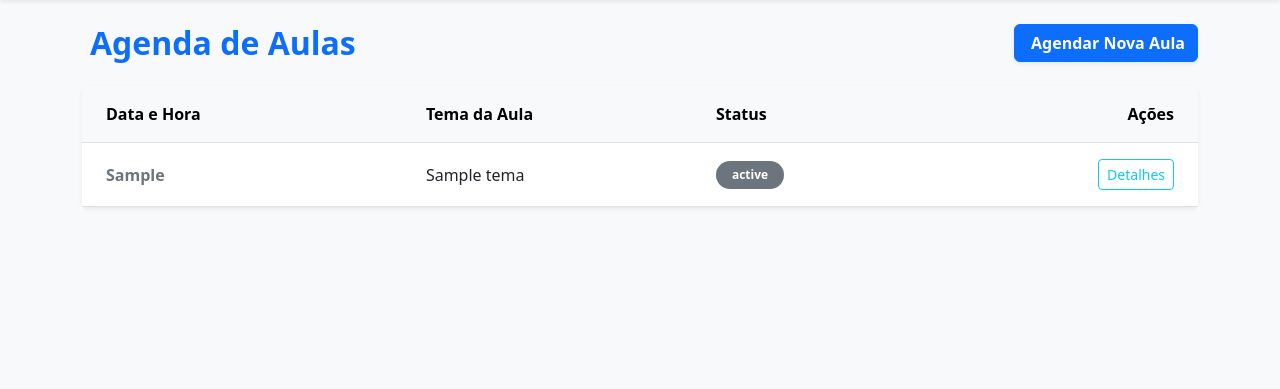
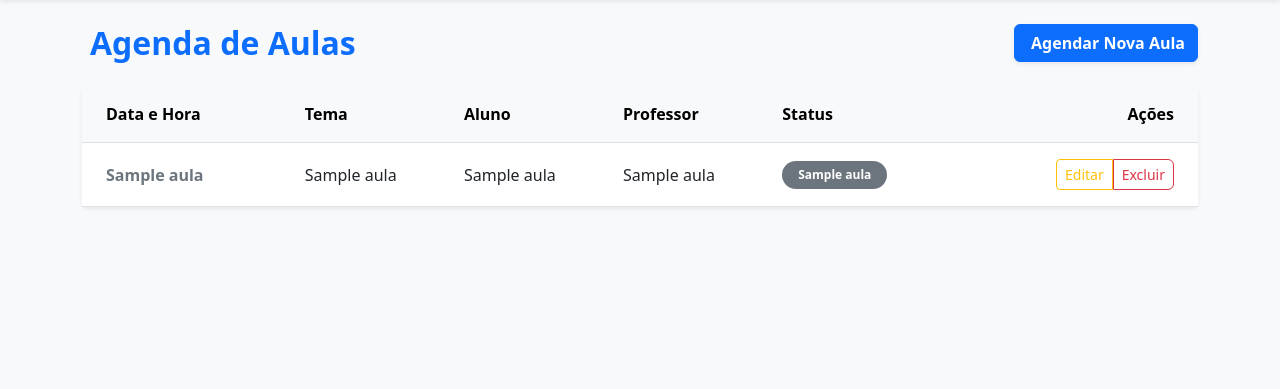
Before and after one commit to paula-helena/projeto_gestao_escolar, a Flask app: page /aulas in a window 1280 px wide. Shown: the part 56-445 px from the top of the page. Run offline with Flask 3, Linux system fonts and the light colour scheme; the visitor is signed in with stand-in values (Sample User, id 1); a database or web service that is not in the repository returns one stand-in record (values such as "Sample title"); some libraries are stand-ins or nearby versions.

Commit message:
ajuste do cadastro de aulas

```diff
--- a/app.py
+++ b/app.py
@@ -130,25 +130,43 @@ def home_aluno():
     return render_template('home_aluno.html')
 
 
+
+
 # ==================================================
 # 5. GESTÃO DE AULAS (AGENDAMENTO)
 # ==================================================
 @app.route('/aulas', methods=['GET'])
 @login_required()
 def listar_aulas():
-    """Rota para listar aulas (visão diferente para prof e aluno no template)"""
     conexao = psycopg2.connect(DATABASE_URL)
     cursor = conexao.cursor()
 
     try:
         if session.get('perfil') == 'PROFESSOR':
-            cursor.execute("SELECT id_aula, data_hora, tema, status FROM Aula WHERE id_professor = %s ORDER BY data_hora", (session.get('user_id'),))
+            # Professor vê todas as aulas dele, trazendo o nome do aluno vinculado (se houver)
+            cursor.execute("""
+                SELECT a.id_aula, a.data_hora, a.tema, a.status,
+                       COALESCE(al.nome, 'Não vinculado') as aluno_nome,
+                       p.nome as professor_nome
+                FROM Aula a
+                LEFT JOIN Aula_Aluno aa ON a.id_aula = aa.id_aula
+                LEFT JOIN Aluno al ON aa.id_aluno = al.id_aluno
+                JOIN Professor p ON a.id_professor = p.id_professor
+                WHERE a.id_professor = %s
+                ORDER BY a.data_hora
+            """, (session.get('user_id'),))
         else:
+            # Aluno vê apenas as aulas dele
             cursor.execute("""
-                SELECT a.id_aula, a.data_hora, a.tema, a.status
+                SELECT a.id_aula, a.data_hora, a.tema, a.status,
+                       al.nome as aluno_nome,
+                       p.nome as professor_nome
                 FROM Aula a
                 JOIN Aula_Aluno aa ON a.id_aula = aa.id_aula
-                WHERE aa.id_aluno = %s ORDER BY a.data_hora
+                JOIN Aluno al ON aa.id_aluno = al.id_aluno
+                JOIN Professor p ON a.id_professor = p.id_professor
+                WHERE aa.id_aluno = %s
+                ORDER BY a.data_hora
             """, (session.get('user_id'),))
 
         aulas = cursor.fetchall()
@@ -157,31 +175,142 @@ def listar_aulas():
         cursor.close()
         conexao.close()
 
+
 @app.route('/aulas/nova', methods=['GET', 'POST'])
 @login_required('PROFESSOR')
 def nova_aula():
     """Rota para o professor cadastrar uma nova aula"""
+    conexao = psycopg2.connect(DATABASE_URL)
+    cursor = conexao.cursor()
+
+
     if request.method == 'POST':
         data_hora = request.form.get('data_hora')
-        tema = request.form.get('tema')
+        tema = request.form.get('tema') # Aqui receberá o título ou ID do tema escolhido
+        id_aluno = request.form.get('id_aluno')
 
-        conexao = psycopg2.connect(DATABASE_URL)
-        cursor = conexao.cursor()
         try:
-            # CORREÇÃO: Fechamento correto das aspas triplas e uso do %s
             cursor.execute("""
                 INSERT INTO Aula (id_professor, data_hora, tema, status)
-                VALUES (%s, %s, %s, 'AGENDADA')
+                VALUES (%s, %s, %s, 'AGENDADA') RETURNING id_aula
             """, (session.get('user_id'), data_hora, tema))
 
+            nova_aula_id = cursor.fetchone()[0]
+
+
+            if id_aluno:
+                cursor.execute("""
+                    INSERT INTO Aula_Aluno (id_aluno, id_aula, presenca)
+                    VALUES (%s, %s, FALSE)
+                """, (id_aluno, nova_aula_id))
+
+
             conexao.commit()
-            flash('Aula agendada com sucesso!', 'success')
+            flash('Aula agendada e vinculada ao aluno com sucesso!', 'success')
             return redirect(url_for('listar_aulas'))
+        except Exception as e:
+            conexao.rollback()
+            flash('Erro ao agendar aula.', 'danger')
+            return redirect(url_for('nova_aula'))
         finally:
             cursor.close()
             conexao.close()
 
-    return render_template('nova_aula.html')
+    try:
+        # Busca os alunos cadastrados
+        cursor.execute("SELECT id_aluno, nome FROM Aluno ORDER BY nome")
+        alunos = cursor.fetchall()
+
+        # Busca os temas cadastrados para popular a lista
+        cursor.execute("SELECT id_tema, titulo FROM Tema ORDER BY titulo")
+        temas = cursor.fetchall()
+    finally:
+        cursor.close()
+        conexao.close()
+
+    return render_template('nova_aula.html', alunos=alunos, temas=temas)
+
+
+@app.route('/aulas/editar/<int:id_aula>', methods=['GET'])
+@login_required('PROFESSOR')
+def editar_aula_form(id_aula):
+    conexao = psycopg2.connect(DATABASE_URL)
+    cursor = conexao.cursor()
+
+
+    try:
+        # Busca os dados da aula específica
+        cursor.execute("SELECT id_aula, data_hora, tema, status FROM Aula WHERE id_aula = %s", (id_aula,))
+        aula = cursor.fetchone()
+
+
+        # Busca temas e alunos para os selects do formulário
+        cursor.execute("SELECT id_tema, titulo FROM Tema ORDER BY titulo")
+        temas = cursor.fetchall()
+    finally:
+        cursor.close()
+        conexao.close()
+
+
+    if not aula:
+        flash('Aula não encontrada.', 'danger')
+        return redirect(url_for('listar_aulas'))
+
+
+    return render_template('editar_aula.html', aula=aula, temas=temas)
+
+
+@app.route('/aulas/atualizar/<int:id_aula>', methods=['POST'])
+@login_required('PROFESSOR')
+def atualizar_aula(id_aula):
+    data_hora = request.form.get('data_hora')
+    tema = request.form.get('tema')
+    status = request.form.get('status')
+
+
+    conexao = psycopg2.connect(DATABASE_URL)
+    cursor = conexao.cursor()
+
+
+    try:
+        cursor.execute(
+            """UPDATE Aula SET data_hora = %s, tema = %s, status = %s WHERE id_aula = %s""",
+            (data_hora, tema, status, id_aula)
+        )
+        conexao.commit()
+        flash('Aula atualizada com sucesso!', 'success')
+    except Exception as e:
+        conexao.rollback()
+        flash('Erro ao atualizar aula.', 'danger')
+    finally:
+        cursor.close()
+        conexao.close()
+
+
+    return redirect(url_for('listar_aulas'))
+
+
+@app.route('/aulas/excluir/<int:id_aula>', methods=['POST'])
+@login_required('PROFESSOR')
+def excluir_aula(id_aula):
+    conexao = psycopg2.connect(DATABASE_URL)
+    cursor = conexao.cursor()
+
+
+    try:
+        # Como tem chave estrangeira com onDelete Cascade ou tabela associativa, removemos os vínculos primeiro se necessário
+        cursor.execute("DELETE FROM Aula_Aluno WHERE id_aula = %s", (id_aula,))
+        cursor.execute("DELETE FROM Aula WHERE id_aula = %s", (id_aula,))
+        conexao.commit()
+        flash('Aula excluída com sucesso!', 'info')
+    except Exception as e:
+        conexao.rollback()
+        flash('Erro ao excluir aula.', 'danger')
+    finally:
+        cursor.close()
+        conexao.close()
+
+    return redirect(url_for('listar_aulas'))
 
 
 # ==================================================
--- a/templates/aulas.html
+++ b/templates/aulas.html
@@ -1,6 +1,8 @@
 {% extends "base.html" %}
 
+
 {% block title %}Agenda de Aulas - Mr. Dave Idiomas{% endblock %}
+
 
 {% block content %}
 <div class="row mb-4 align-items-center">
@@ -10,7 +12,6 @@
         </h2>
     </div>
 
-    <!-- Botão visível APENAS para PROFESSOR -->
     {% if session.get('perfil') == 'PROFESSOR' %}
     <div class="col-auto">
         <a href="/aulas/nova" class="btn btn-primary fw-bold shadow-sm">
@@ -20,27 +21,30 @@
     {% endif %}
 </div>
 
+
 <div class="card shadow-sm border-0">
     <div class="card-body p-0">
         <div class="table-responsive">
-            <table class="table table-hover mb-0">
+            <table class="table table-hover align-middle mb-0">
                 <thead class="table-light">
                     <tr>
                         <th scope="col" class="px-4 py-3">Data e Hora</th>
-                        <th scope="col" class="py-3">Tema da Aula</th>
+                        <th scope="col" class="py-3">Tema</th>
+                        <th scope="col" class="py-3">Aluno</th>
+                        <th scope="col" class="py-3">Professor</th>
                         <th scope="col" class="py-3">Status</th>
                         <th scope="col" class="px-4 py-3 text-end">Ações</th>
                     </tr>
                 </thead>
                 <tbody>
-                    <!-- O backend (app.py) envia a lista 'aulas' com as tuplas do banco de dados -->
                     {% for aula in aulas %}
                     <tr>
-                        <!-- aula[1] = data_hora, aula[2] = tema, aula[3] = status -->
-                        <td class="px-4 py-3 align-middle fw-semibold text-secondary">{{ aula[1] }}</td>
-                        <td class="py-3 align-middle">{{ aula[2] }}</td>
-                        <td class="py-3 align-middle">
-                            <!-- Estilização condicional do status -->
+                        <!-- aula[1]=data_hora, aula[2]=tema, aula[4]=aluno, aula[5]=professor, aula[3]=status -->
+                        <td class="px-4 py-3 fw-semibold text-secondary">{{ aula[1] }}</td>
+                        <td>{{ aula[2] }}</td>
+                        <td>{{ aula[4] }}</td>
+                        <td>{{ aula[5] }}</td>
+                        <td>
                             {% if aula[3] == 'AGENDADA' %}
                                 <span class="badge bg-primary rounded-pill px-3 py-2">Agendada</span>
                             {% elif aula[3] == 'REALIZADA' %}
@@ -51,19 +55,25 @@
                                 <span class="badge bg-secondary rounded-pill px-3 py-2">{{ aula[3] }}</span>
                             {% endif %}
                         </td>
-                        <td class="px-4 py-3 align-middle text-end">
-                            <button class="btn btn-sm btn-outline-info" title="Ver Detalhes">
-                                <i class="bi bi-eye"></i> Detalhes
-                            </button>
+                        <td class="px-4 py-3 text-end">
+                            {% if session.get('perfil') == 'PROFESSOR' %}
+                            <div class="btn-group" role="group">
+                                <a href="/aulas/editar/{{ aula[0] }}" class="btn btn-sm btn-outline-warning" title="Editar">
+                                    Editar
+                                </a>
+                                <form action="/aulas/excluir/{{ aula[0] }}" method="POST" class="d-inline" onsubmit="return confirm('Tem certeza que deseja excluir esta aula?');">
+                                    <button type="submit" class="btn btn-sm btn-outline-danger rounded-0 rounded-end">Excluir</button>
+                                </form>
+                            </div>
+                            {% endif %}
                         </td>
                     </tr>
                     {% else %}
-                    <!-- Caso não haja aulas cadastradas -->
                     <tr>
-                        <td colspan="4" class="text-center py-5 text-muted">
+                        <td colspan="6" class="text-center py-5 text-muted">
                             <i class="bi bi-calendar-x fs-1 d-block mb-3 text-light"></i>
                             <h5 class="fw-bold">Nenhuma aula encontrada</h5>
-                            <p class="mb-0">Ainda não existem aulas agendadas para o seu perfil.</p>
+                            <p class="mb-0">Ainda não existem aulas cadastradas.</p>
                         </td>
                     </tr>
                     {% endfor %}
```
Also changed, not shown: templates/editar_aula.html (added, +62 -0 lines), templates/nova_aula.html (+25 -2 lines).
